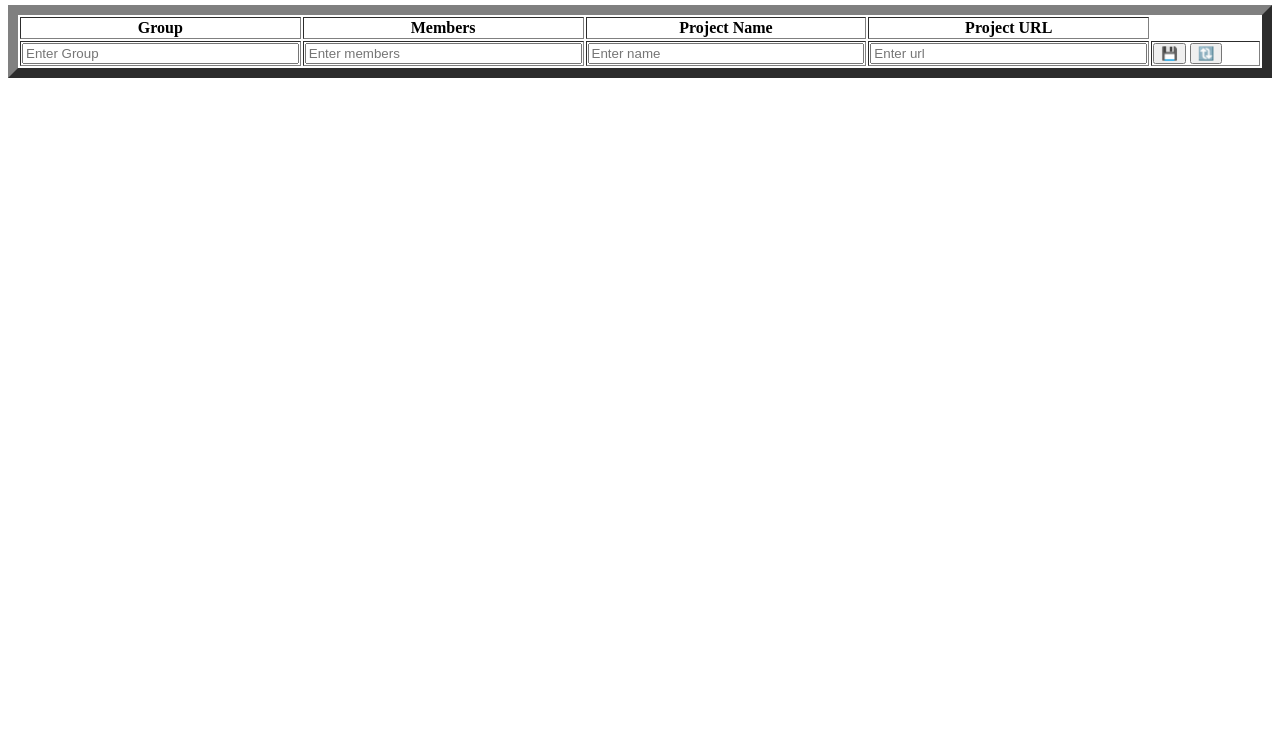
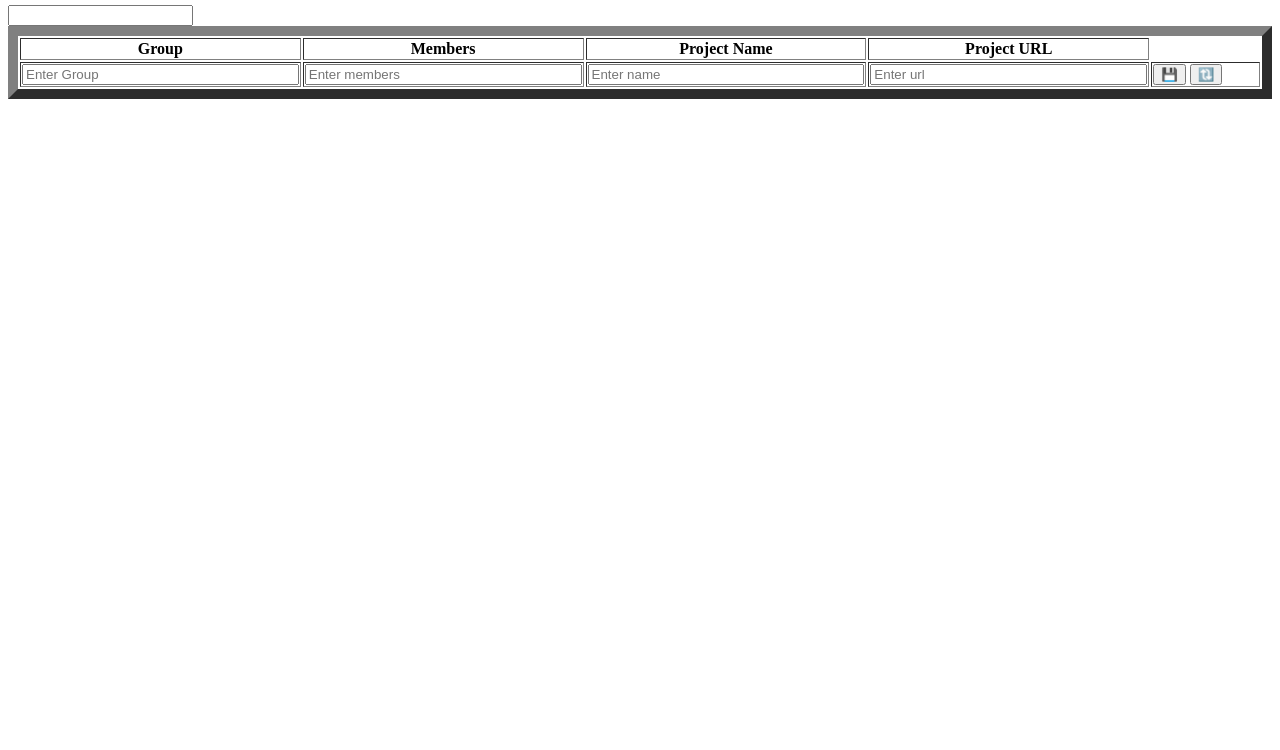
Before and after one commit to AndraPovian/TeamsNetworking, a website: page index.html in a window 1280 px wide. Shown: the part 50-800 px from the top of the page. Drawn offline with Linux system fonts and the light colour scheme; no server answers.

Commit message:
add first version of search teams

```diff
--- a/index.html
+++ b/index.html
@@ -1,7 +1,7 @@
 <html lang="en">
   <head>
 
-    <link rel="stylesheet" href="style.css" />
+    <link rel="stylesheet" href="style.css"/>
     <title>Teams-Networking</title>
   </head>
 
@@ -10,6 +10,8 @@
       <div>
         <h2>Teams Networking</h2>
       </div>
+
+  <input type="search" name="search" id="search">
 
       <table border="10" id="table">
         <thead>
```
